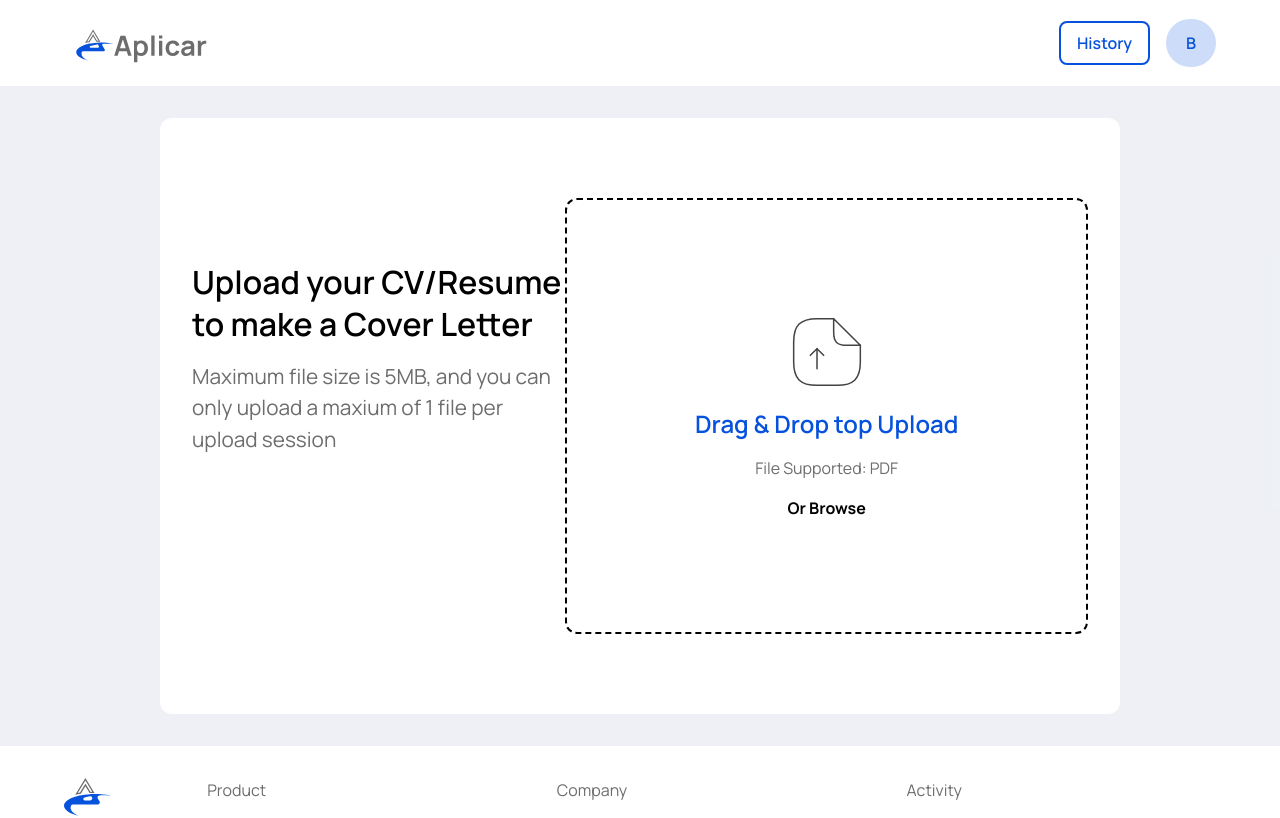
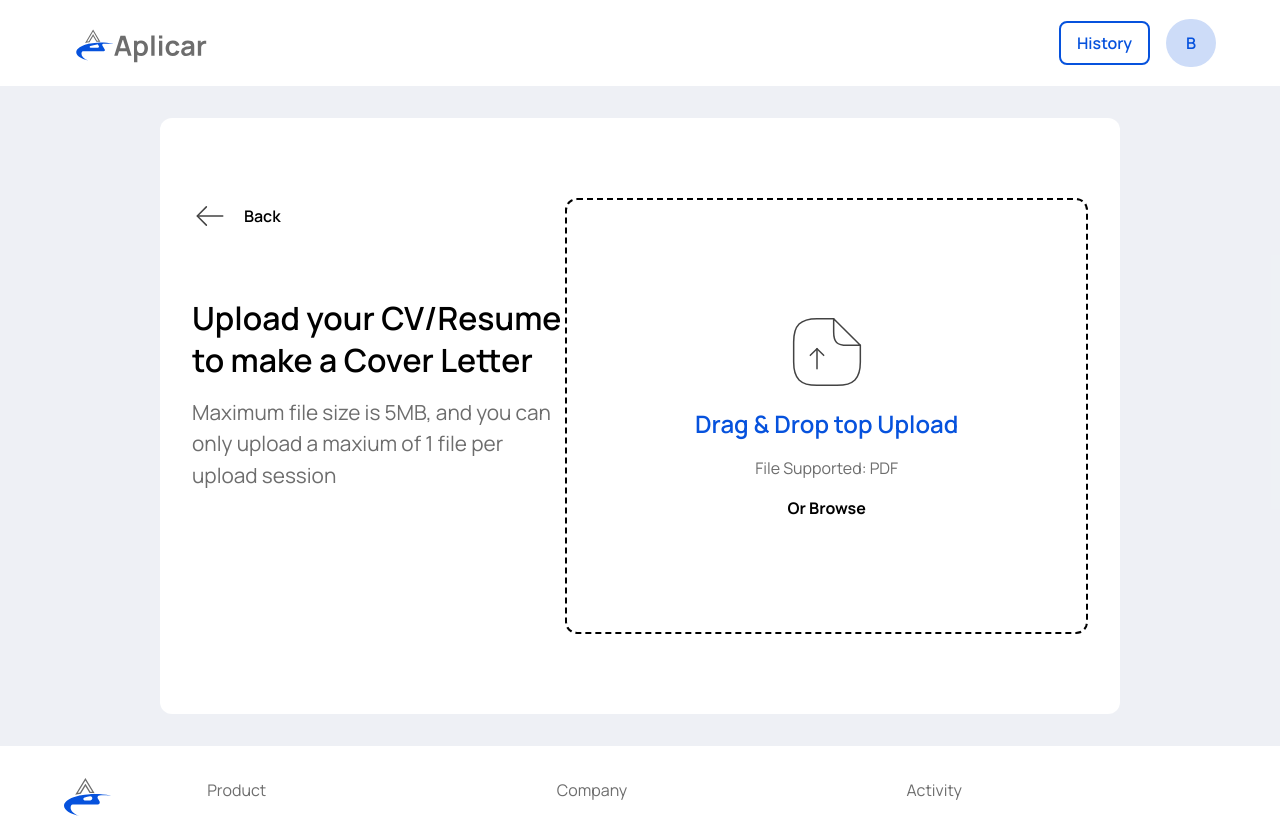
Before and after one commit to EarlPappi/hng, a React (Create React App) app: page /generate in a window 1280 px wide. Shown: the top 818 px of the page. Built offline with nearby package versions, Linux system fonts and the light colour scheme.

Commit message:
feat: nav fixes

```diff
--- a/src/Components/Header.jsx
+++ b/src/Components/Header.jsx
@@ -38,14 +38,14 @@ function Header() {
                         }} className='absolute w-max h-max top-[4em] right-[0.5em] bg-white border rounded-md border-[#CAD0DD]'>
                             <p onClick={() => {
                                 setShowMenu(false)
-                            }}>Close</p>
+                            }} className='bg-errorMain inline px-4 py-2 '>X</p>
 
-                            <p className='px-[4em] py-[2em] flex items-center gap-4 justify-center  border-b border-b-[#CAD0DD]'>
+                            <p className='px-[4em] py-[2em] flex items-center gap-4 justify-center  border-b border-b-[#CAD0DD] hover:bg-primaryLight'>
                                 <span><UserProfile /></span>
                                 <span className='font-bold'>Account</span>
                             </p>
 
-                            <p className='px-[4em] py-[2em] text-center font-bold'>Logout</p>
+                            <p className='px-[4em] py-[2em] text-center font-bold hover:bg-primaryLight'>Logout</p>
 
                         </div>
                     }
--- a/src/Pages/Profile/Icons.js
+++ b/src/Pages/Profile/Icons.js
@@ -142,10 +142,20 @@ export const CVUpload = ({ ...props }) => {
 
 export const PasswordLockIcon = ({ ...props }) => {
     return (
-        <svg { ...props } width="20" height="20" viewBox="0 0 20 20" fill="none" xmlns="http://www.w3.org/2000/svg">
+        <svg {...props} width="20" height="20" viewBox="0 0 20 20" fill="none" xmlns="http://www.w3.org/2000/svg">
             <path d="M9.99994 14.4584C10.7501 14.4584 11.3583 13.8502 11.3583 13.1C11.3583 12.3498 10.7501 11.7417 9.99994 11.7417C9.24975 11.7417 8.6416 12.3498 8.6416 13.1C8.6416 13.8502 9.24975 14.4584 9.99994 14.4584Z" fill="#BABABA" />
             <path d="M13.8753 7.8665H6.12533C6.05866 7.8665 6.00033 7.8665 5.93366 7.8665V6.89984C5.93366 4.45817 6.62533 2.83317 10.0003 2.83317C13.6087 2.83317 14.067 4.5915 14.067 6.12484C14.067 6.44984 14.3253 6.70817 14.6503 6.70817C14.9753 6.70817 15.2337 6.44984 15.2337 6.12484C15.2337 3.1665 13.4753 1.6665 10.0003 1.6665C5.30866 1.6665 4.76699 4.64984 4.76699 6.89984V7.9415C2.43366 8.23317 1.66699 9.4165 1.66699 12.3248V13.8748C1.66699 17.2915 2.70866 18.3332 6.12533 18.3332H13.8753C17.292 18.3332 18.3337 17.2915 18.3337 13.8748V12.3248C18.3337 8.90817 17.292 7.8665 13.8753 7.8665ZM10.0003 15.6165C8.60866 15.6165 7.48366 14.4832 7.48366 13.0998C7.48366 11.7082 8.61699 10.5832 10.0003 10.5832C11.3837 10.5832 12.517 11.7165 12.517 13.0998C12.517 14.4915 11.392 15.6165 10.0003 15.6165Z" fill="#BABABA" />
         </svg>
 
     )
 }
+
+export const ArrowLeft = ({ ...props }) => {
+    return (
+        <svg { ...props } width="36" height="36" viewBox="0 0 36 36" fill="none" xmlns="http://www.w3.org/2000/svg">
+            <path d="M14.355 8.89502L5.25 18L14.355 27.105" stroke="#434343" stroke-width="1.5" stroke-miterlimit="10" stroke-linecap="round" stroke-linejoin="round" />
+            <path d="M30.7499 18H5.50488" stroke="#434343" stroke-width="1.5" stroke-miterlimit="10" stroke-linecap="round" stroke-linejoin="round" />
+        </svg>
+
+    )
+}
--- a/src/Pages/Profile/PasswordModal.jsx
+++ b/src/Pages/Profile/PasswordModal.jsx
@@ -83,8 +83,22 @@ function PasswordModal({ setShowPassModal }) {
 
                             <form action="" onSubmit={handleSubmit}
                                 className='z-50 flex flex-col justify-center gap-4' >
-                                <div className='my-4 '>
+                                <div className='my-2 '>
                                     <label htmlFor="oldPassword" className='font-bold text-[#6D6D6D]'>Old Password</label>
+                                    <div className='relative '>
+                                        <PasswordLockIcon className='absolute top-4 left-4 ' />
+                                        <input style={{
+                                            borderColor: emptyError ? 'red' : ''
+                                        }} type="password" className='focus:border-[#6D6D6D] w-full border rounded-lg my-2 px-12 py-2 ' id='oldPassword' placeholder='Enter Old Password' onChange={(e) => {
+                                            setOldPassword(e.target.value)
+
+                                        }} />
+                                        { emptyError && <span className='text-errorMain'>New or Old Password cannot be Empty</span> }
+                                    </div>
+                                </div>
+
+                                <div className='my-2 '>
+                                    <label htmlFor="confirmOldPassword" className='font-bold text-[#6D6D6D]'>Old Password</label>
                                     <div className='relative '>
                                         <PasswordLockIcon className='absolute top-4 left-4 ' />
                                         <input style={{
@@ -100,7 +114,7 @@ function PasswordModal({ setShowPassModal }) {
 
 
 
-                                <div className='my-4 '>
+                                <div className='my-2 '>
                                     <label htmlFor="newPassword" className='font-bold text-[#6D6D6D]'>New Password</label>
                                     <div className='relative '>
                                         <PasswordLockIcon className='absolute top-4 left-4 ' />
@@ -114,7 +128,7 @@ function PasswordModal({ setShowPassModal }) {
                                     </div>
                                 </div>
 
-                                <div className='my-4 '>
+                                <div className='my-2 '>
                                     <label htmlFor="confirmNewPassword" className='font-bold text-[#6D6D6D]'>Confirm New Password</label>
                                     <div className='relative '>
                                         <PasswordLockIcon className='absolute top-4 left-4 ' />
--- a/src/Pages/Profile/UploadCV.jsx
+++ b/src/Pages/Profile/UploadCV.jsx
@@ -1,13 +1,27 @@
 import React from 'react'
+import { useNavigate } from 'react-router-dom'
 import { CVUpload } from './Icons'
+import { ArrowLeft } from './Icons'
+
+function UploadCV() {
+    const navigate = useNavigate();
 
 
-function UploadCV() {
     return (
         <div className='bg-[#03296f11] py-8'>
             <div className="w-[95%] md:w-[90%] mx-auto">
                 <div className='bg-white md:w-10/12 mx-auto h-max rounded-xl py-[5em] px-3 md:px-8 flex flex-col md:flex-row'>
                     <div className='w-full md:w-5/12'>
+                        <div>
+                            <div className=''>
+                                <p onClick={()=>{
+                                    navigate(-1)
+                                }} className='flex gap-4 items-center cursor-pointer '>
+                                    <span><ArrowLeft/></span>
+                                    <span className='font-semibold '>Back</span>
+                                </p>
+                            </div>
+
                             <h1 className='my-4 md:mt-[2em] text-xl md:text-[2em] font-semibold leading-[130%]'>
                                 Upload your CV/Resume to make a Cover Letter
                             </h1>
@@ -15,6 +29,7 @@ function UploadCV() {
                             <p className='text-[#6D6D6D] my-4 md:text-[1.3em] '>
                                 Maximum file size is 5MB, and you can only upload a maxium of 1 file per upload session
                             </p>
+                        </div>
                     </div>
 
                     <div className='w-full md:w-7/12 border-2 border-dashed py-[5em] rounded-xl'>
@@ -26,7 +41,7 @@ function UploadCV() {
                             <p className='text-[#6D6D6D]'>File Supported: PDF</p>
                             <p className='font-bold '>Or Browse</p>
 
-                            <input type="file" id='fileUpload'  className='hidden'/>
+                            <input type="file" id='fileUpload' className='hidden' />
                         </label>
 
                     </div>
```
Lines whose indentation alone changed are shown as unchanged.
